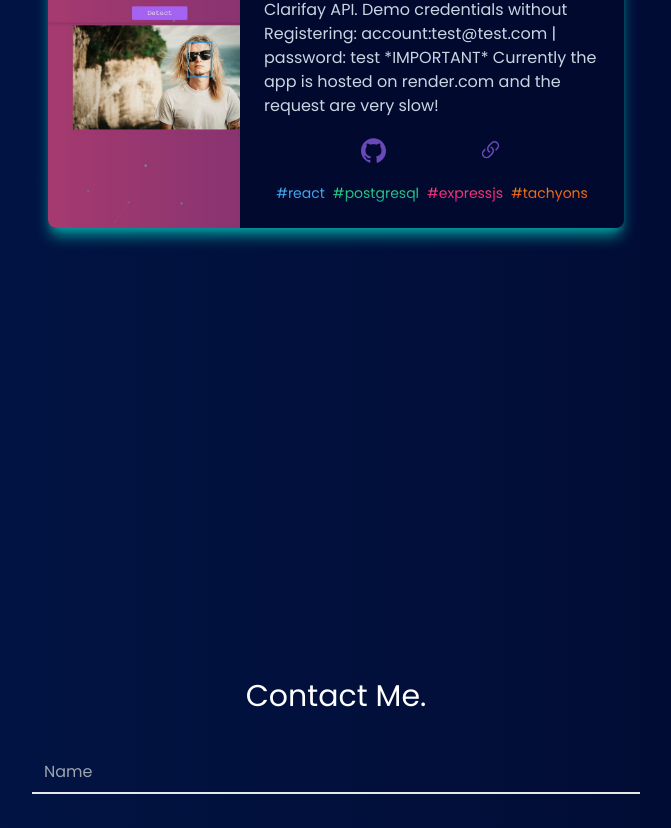
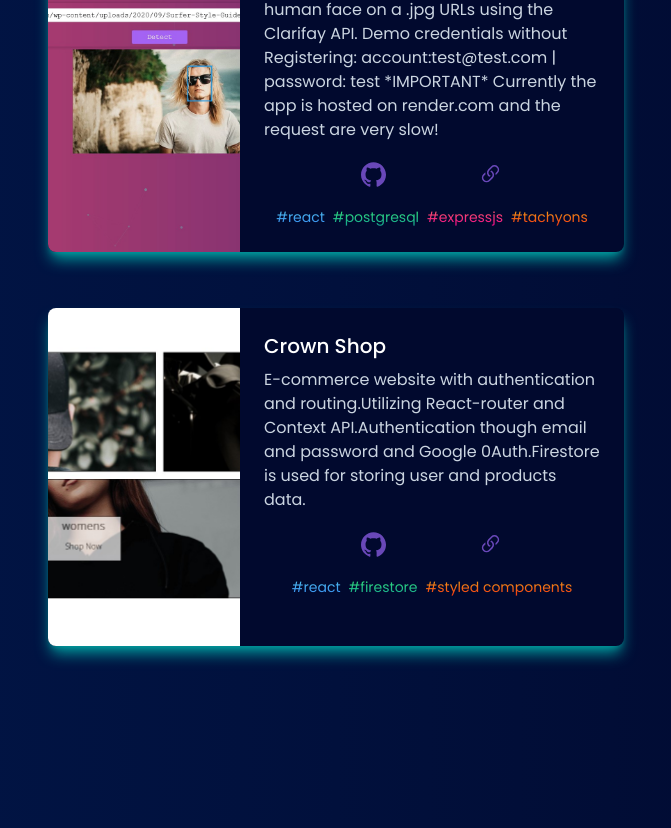
Before and after one commit to Hristo-Spasov/personal-portfolio, a React (Vite) app: page / in a window 1280 px wide. Shown: the part 2358-3186 px from the top of the page, without its empty margins (304-975 px from the left). Built offline with nearby package versions, Linux system fonts and the light colour scheme.

Commit message:
adding crown-shop to projects

```diff
--- a/src/components/Projects.jsx
+++ b/src/components/Projects.jsx
@@ -28,11 +28,10 @@ const Projects = () => {
         </h2>
       </motion.div>
       {/* Cards */}
-      <div className="flex flex-wrap justify-center gap-6 lg:gap-14 lg:grid-cols-2 m-10">
+      <div className="flex flex-wrap justify-center gap-6 lg:gap-14 lg:grid-cols-2 m-10 ">
         {projects.map((project, index) => (
           <motion.div
             key={project.name}
-            className="flex flex-col rounded-lg bg-primery shadow-lg shadow-action md:max-w-xl md:flex-row"
             initial="hidden"
             viewport={{ once: true }}
             whileInView="visible"
@@ -47,8 +46,16 @@ const Projects = () => {
               hidden: { opacity: 0, y: -100 },
             }}
           >
+            <motion.div
+              className="flex flex-col rounded-lg bg-primery shadow-lg shadow-action md:max-w-xl md:flex-row min-h-[338px]"
+              whileHover={{ scale: 1.05 }}
+              transition={{
+                type: "spring",
+                ease: "easeOut",
+              }}
+            >
               <img
-              className="h-96 w-full rounded-t-lg object-cover md:h-auto md:w-48 md:rounded-none md:rounded-l-lg cursor-pointer"
+                className="h-96 w-full rounded-t-lg object-cover md:h-auto md:w-48 md:rounded-none md:rounded-l-lg cursor-pointer  "
                 src={project.project_image}
                 alt=""
                 onClick={() => window.open(project.live, "_blank")}
@@ -89,6 +96,7 @@ const Projects = () => {
                 </div>
               </div>
             </motion.div>
+          </motion.div>
         ))}
       </div>
     </div>
--- a/src/constants/index.js
+++ b/src/constants/index.js
@@ -2,6 +2,7 @@ import {ImGithub} from 'react-icons/im'
 import {BsLink45Deg} from 'react-icons/bs'
 import facerecogniton from '/src/assets/facerecognition.jpg'
 import skycast from '/src/assets/skycast.jpg'
+import crownshop from '/src/assets/crwnshop.jpg'
 
 
 
@@ -79,6 +80,30 @@ const projects = [
     live: "https://face-recognition-7rvj.onrender.com",
     project_image: facerecogniton
   },
+  {
+    name: "Crown Shop",
+    description:
+      `E-commerce website with authentication and routing.Utilizing React-router and Context API.Authentication though email and password and Google 0Auth.Firestore is used for storing user and products data.`,
+    tags: [
+      {
+        name: "react",
+        color: "blue-text-gradient",
+      },
+      {
+        name: "firestore",
+        color: "green-text-gradient",
+      },
+      {
+        name: "styled components",
+        color: "orange-text-gradient",
+      },
+    ],
+    image_source: ImGithub,
+    source_code: "https://github.com/Trickkyyy/crwn-ecommerce",
+    image_live: BsLink45Deg,
+    live: "https://crown-shop.onrender.com/",
+    project_image: crownshop
+  },
 ]
 
 export {navLinks,projects}
```
Also changed, not shown: src/assets/crwnshop.jpg (added). Lines whose indentation alone changed are shown as unchanged.
